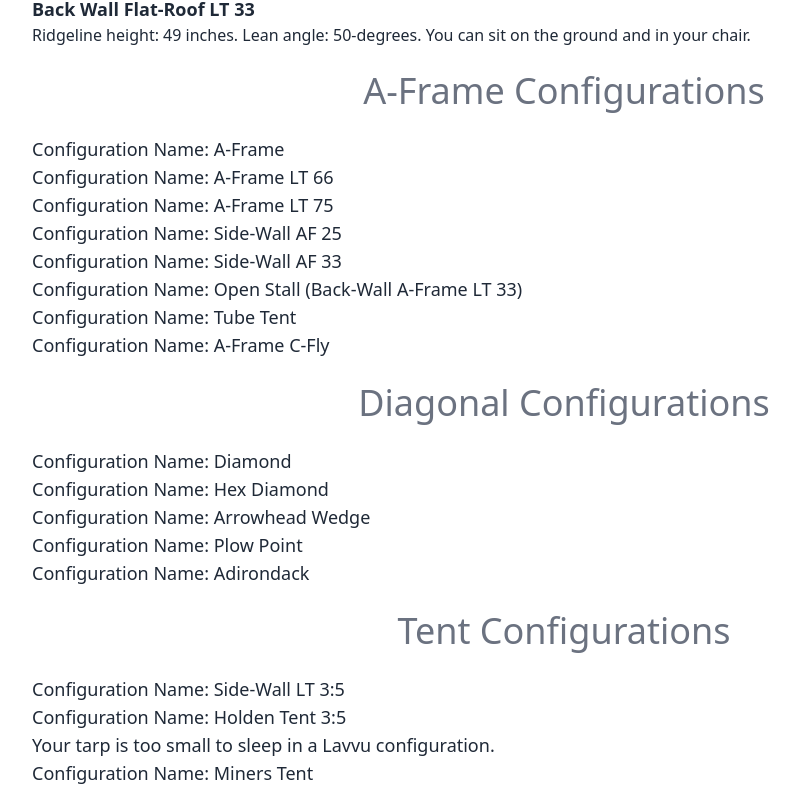
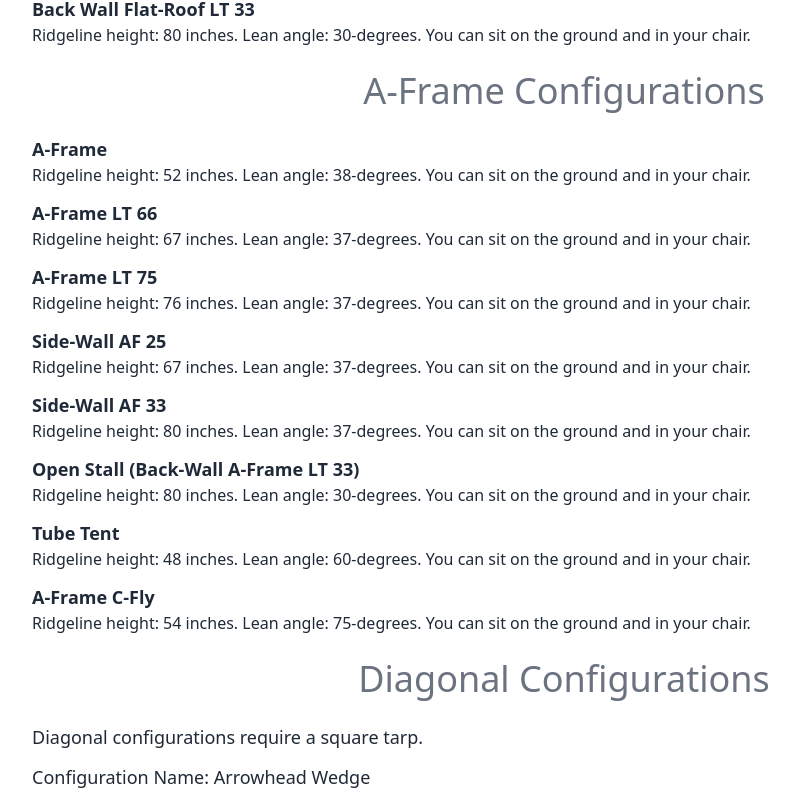
Before and after one commit to Kernix13/tarp-configurations, a React (Create React App) app: page /results in a window 1280 px wide. Shown: the part 717-1509 px from the top of the page, without its empty margins (76-875 px from the left). Built offline with nearby package versions, Linux system fonts and the light colour scheme.

Commit message:
Updating components

```diff
--- a/src/App.js
+++ b/src/App.js
@@ -24,7 +24,7 @@ function App() {
   const [chairHeight, setChairHeight] = useState(46);
   const [chairDepth, setChairDepth] = useState(30);
   const [tarpLength, setTarpLength] = useState(7);
-  const [tarpWidth, setTarpWidth] = useState(7);
+  const [tarpWidth, setTarpWidth] = useState(14);
 
   return (
     <TarpContext.Provider value={{ height, setHeight, bodyWidth, setBodyWidth, chairHeight, setChairHeight, chairDepth, setChairDepth, tarpLength, setTarpLength, tarpWidth, setTarpWidth }}>
--- a/src/components/Config_AF.js
+++ b/src/components/Config_AF.js
@@ -5,14 +5,13 @@ function Config_AF() {
   const state = useContext(TarpContext);
 
   const sitHeight = state.height / 2;
-  const sitDepth = (state.height * 7) / 32;
 
   const deg2Rad = Math.PI / 180;
   let outputObj = [];
   let finalObj = [];
   let cover = 0;
 
-  const userTarp = [8, 10];
+  const userTarp = [state.tarpLength, state.tarpWidth];
 
   class Config_AF {
     constructor(configName, len, width, mult1) {
@@ -67,15 +66,21 @@ function Config_AF() {
 
   // console.log(finalObj);
 
-  // if (outputObj2[2]["sitTarpHtClear"] > 3) {
-  //   console.log(outputObj2[2]["sitTarpHtClear"]);
-  // }
-
   return (
     <div>
-      <p>Configuration Name: {finalObj[0][2].configName}</p>
-      <p>Configuration Name: {finalObj[1][2].configName}</p>
-      <p>Configuration Name: {finalObj[2][2].configName}</p>
+      {finalObj.map((type, index) => (
+        <div key={index}>
+          <h3 className="font-bold">{type[2].configName}</h3>
+          {type[2].coverClear <= 0 ? (
+            "Tarp width too small for sleeping based on your body width. Try a larger tarp or a different configuration."
+          ) : (
+            <p className="mb-3 text-base">
+              Ridgeline height: {type[2].ridgeHeight} inches. Lean angle: {type[2].angle}-degrees. {type[2].sitTarpHtClear > 0 ? " You can sit on the ground" : "There is not room to sit in this design (consider using guylines to stake to the ground)"}
+              {type[2].chairTarpHtClear > 0 ? " and in your chair." : "."}
+            </p>
+          )}
+        </div>
+      ))}
     </div>
   );
 }
--- a/src/components/Config_AF_CFly.js
+++ b/src/components/Config_AF_CFly.js
@@ -5,14 +5,13 @@ function Config_AF_CFly() {
   const state = useContext(TarpContext);
 
   const sitHeight = state.height / 2;
-  const sitDepth = (state.height * 7) / 32;
 
   const deg2Rad = Math.PI / 180;
   let outputObj = [];
   let finalObj = [];
   let cover = 0;
 
-  const userTarp = [8, 16];
+  const userTarp = [state.tarpLength, state.tarpWidth];
 
   class Config_AF_CFly {
     constructor(configName, len, width, mult1) {
@@ -58,7 +57,20 @@ function Config_AF_CFly() {
 
   return (
     <div>
-      <p>Configuration Name: {finalObj[0][2].configName}</p>
+      {finalObj.map((type, index) => (
+        <div key={index}>
+          <h3 className="font-bold">{type[2].configName}</h3>
+          {type[2].sleepDiagClr <= 0 && type[2].sleepClear <= 0 ? (
+            "Tarp length too small for sleeping based on your height."
+          ) : (
+            <p className="mb-3 text-base">
+              Ridgeline height: {type[2].ridgeHeight} inches. Lean angle: {type[2].angle}-degrees. {type[2].sitTarpHtClear > 0 ? " You can sit on the ground" : "There is enough not height to sit in this design"}
+              {type[2].chairTarpHtClear > 0 ? " and in your chair." : "."}
+              <br /> {type[2].sleepClear <= 0 ? "Note: you have to sleep along the tarp diagonal because the length is too small." : null}
+            </p>
+          )}
+        </div>
+      ))}
     </div>
   );
 }
--- a/src/components/Config_Dia.js
+++ b/src/components/Config_Dia.js
@@ -5,14 +5,13 @@ function Config_Dia() {
   const state = useContext(TarpContext);
 
   const sitHeight = state.height / 2;
-  const sitDepth = (state.height * 7) / 32;
 
   const deg2Rad = Math.PI / 180;
   let outputObj = [];
   let finalObj = [];
   let cover = 0;
 
-  const userTarp = [8, 8];
+  const userTarp = [state.tarpLength, state.tarpWidth];
 
   class Config_Dia {
     constructor(configName, len, width, mult1) {
@@ -63,11 +62,32 @@ function Config_Dia() {
 
   // console.log(finalObj);
 
-  return (
-    <div>
-      <p>Configuration Name: {finalObj[0][2].configName}</p>
-    </div>
-  );
+  if (finalObj.length === 0) {
+    return (
+      <div>
+        {/* <h3 className="font-bold">Tube Tent</h3> */}
+        <p className="mb-3">Diagonal configurations require a square tarp.</p>
+      </div>
+    );
+  } else {
+    return (
+      <div>
+        {finalObj.map((type, index) => (
+          <div key={index}>
+            <h3 className="font-bold">{type[2].configName}</h3>
+            {type[2].coverClear <= 0 ? (
+              "Tarp width too small for sleeping based on your body width. Try a larger tarp or a different configuration."
+            ) : (
+              <p className="mb-3 text-base">
+                Ridgeline height: {type[2].ridgeHeight} inches. Lean angle: {type[2].angle}-degrees. {type[2].sitTarpHtClear > 0 ? " You can sit on the ground" : "There is not room to sit in this design (consider using guylines to stake to the ground)"}
+                {type[2].chairTarpHtClear > 0 ? " and in your chair." : "."}
+              </p>
+            )}
+          </div>
+        ))}
+      </div>
+    );
+  }
 }
 
 export default Config_Dia;
--- a/src/components/Config_FR.js
+++ b/src/components/Config_FR.js
@@ -5,7 +5,6 @@ function Config_FR() {
   const state = useContext(TarpContext);
 
   const sitHeight = state.height / 2;
-  const sitDepth = (state.height * 7) / 32;
 
   const deg2Rad = Math.PI / 180;
 
--- a/src/components/Config_FR_CFly.js
+++ b/src/components/Config_FR_CFly.js
@@ -65,7 +65,7 @@ function Config_FR_CFly() {
             "Tarp length too small for sleeping based on your height."
           ) : (
             <p className="mb-3 text-base">
-              Ridgeline height: {type[2].ridgeHeight} inches. Lean angle: {type[2].angle}-degrees. {type[2].sitTarpHtClear > 0 ? " You can sit on the ground" : "There is not room to sit in this design"}
+              Ridgeline height: {type[2].ridgeHeight} inches. Lean angle: {type[2].angle}-degrees. {type[2].sitTarpHtClear > 0 ? " You can sit on the ground" : "There is enough not height to sit in this design"}
               {type[2].chairTarpHtClear > 0 ? " and in your chair." : "."}
               <br /> {type[2].sleepClear <= 0 ? "Note: you have to sleep along the tarp diagonal because the length is too small." : null}
             </p>
--- a/src/components/Config_HexDia.js
+++ b/src/components/Config_HexDia.js
@@ -5,14 +5,13 @@ function Config_HexDia() {
   const state = useContext(TarpContext);
 
   const sitHeight = state.height / 2;
-  const sitDepth = (state.height * 7) / 32;
 
   const deg2Rad = Math.PI / 180;
   let outputObj = [];
   let finalObj = [];
   let cover = 0;
 
-  const userTarp = [8, 8];
+  const userTarp = [state.tarpLength, state.tarpWidth];
 
   class Config_HexDia {
     constructor(configName, len, width) {
@@ -57,11 +56,24 @@ function Config_HexDia() {
     Hex_Diamond.calcs();
   }
 
-  // console.log(finalObj);
+  console.log(finalObj);
 
   return (
     <div>
-      <p>Configuration Name: {finalObj[0][2].configName}</p>
+      {/* <p>Configuration Name: {finalObj[0][2].configName}</p> */}
+      {finalObj.map((type, index) => (
+        <div key={index}>
+          <h3 className="font-bold">{type[2].configName}</h3>
+          {type[2].coverClear <= 0 ? (
+            "Tarp width too small for sleeping based on your body width. Try a larger tarp or a different configuration."
+          ) : (
+            <p className="mb-3 text-base">
+              Ridgeline height: {type[2].ridgeHeight} inches. Lean angle: {type[2].angle}-degrees. {type[2].sitTarpHtClear > 0 ? " You can sit on the ground" : "There is not room to sit in this design (consider using guylines to stake to the ground)"}
+              {type[2].chairTarpHtClear > 0 ? " and in your chair." : "."}
+            </p>
+          )}
+        </div>
+      ))}
     </div>
   );
 }
--- a/src/components/Config_LT.js
+++ b/src/components/Config_LT.js
@@ -88,7 +88,7 @@ function Config_LT() {
             <p className="mb-3 text-base">
               Ridgeline height: {type[2].ridgeHeight} inches. Lean angle: {type[2].angle}-degrees. {type[2].sitTarpHtClear > 0 ? " You can sit on the ground" : "Ridgeline too low to sit in this design (consider using guylines to raise the ridgeline)"}
               {type[2].chairTarpHtClear > 0 ? " and in your chair." : "."}
-              <br /> {type[2].sleepClear <= 0 ? "Note: you have to sleep along the tarp diagonal because the length is too small." : null}
+              <br /> {type[2].sleepClear <= 0 ? "Note: you have to sleep along the tarp cover diagonal because the length is too small." : null}
             </p>
           )}
         </div>
--- a/src/components/Config_OS.js
+++ b/src/components/Config_OS.js
@@ -12,7 +12,8 @@ function Config_OS() {
   let finalObj = [];
   let cover = 0;
 
-  const userTarp = [8, 10];
+  // const userTarp = [8, 10];
+  const userTarp = [state.tarpLength, state.tarpWidth];
 
   class Config_OS {
     constructor(configName, len, width, mult1, mult2) {
@@ -23,6 +24,7 @@ function Config_OS() {
       this.mult2 = mult2;
     }
 
+    // Change to 37, 75?
     alpha = 30;
     beta = 50;
 
@@ -64,7 +66,20 @@ function Config_OS() {
 
   return (
     <div>
-      <p>Configuration Name: {finalObj[0][2].configName}</p>
+      {finalObj.map((type, index) => (
+        <div key={index}>
+          <h3 className="font-bold">{type[2].configName}</h3>
+          {type[2].sleepDiagClr <= 0 && type[2].sleepClear <= 0 ? (
+            "Tarp length too small for sleeping based on your height."
+          ) : (
+            <p className="mb-3 text-base">
+              Ridgeline height: {type[2].ridgeHeight} inches. Lean angle: {type[2].angle}-degrees. {type[2].sitTarpHtClear > 0 ? " You can sit on the ground" : "There is not room to sit in this design (consider using guylines to stake to the ground)"}
+              {type[2].chairTarpHtClear > 0 ? " and in your chair." : "."}
+              <br /> {type[2].sleepClear <= 0 ? "Note: you have to sleep along the tarp diagonal because the length is too small." : null}
+            </p>
+          )}
+        </div>
+      ))}
     </div>
   );
 }
--- a/src/components/Config_SWAF.js
+++ b/src/components/Config_SWAF.js
@@ -5,14 +5,13 @@ function Config_SWAF() {
   const state = useContext(TarpContext);
 
   const sitHeight = state.height / 2;
-  const sitDepth = (state.height * 7) / 32;
 
   const deg2Rad = Math.PI / 180;
   let outputObj = [];
   let finalObj = [];
   let cover = 0;
 
-  const userTarp = [8, 10];
+  const userTarp = [state.tarpLength, state.tarpWidth];
 
   class Config_SWAF {
     constructor(configName, len, width, mult1, mult2) {
@@ -24,7 +23,7 @@ function Config_SWAF() {
     }
 
     alpha = 37;
-    beta = 75;
+    beta = 60;
 
     calcs() {
       const l = this.len * 12;
@@ -65,14 +64,21 @@ function Config_SWAF() {
 
   // console.log(finalObj);
 
-  // if (outputObj2[2]["sitTarpHtClear"] > 3) {
-  //   console.log(outputObj2[2]["sitTarpHtClear"]);
-  // }
-
   return (
     <div>
-      <p>Configuration Name: {finalObj[0][2].configName}</p>
-      <p>Configuration Name: {finalObj[1][2].configName}</p>
+      {finalObj.map((type, index) => (
+        <div key={index}>
+          <h3 className="font-bold">{type[2].configName}</h3>
+          {type[2].coverClear <= 0 ? (
+            "Tarp width too small for sleeping based on your body width. Try a larger tarp or a different configuration."
+          ) : (
+            <p className="mb-3 text-base">
+              Ridgeline height: {type[2].ridgeHeight} inches. Lean angle: {type[2].angle}-degrees. {type[2].sitTarpHtClear > 0 ? " You can sit on the ground" : "There is not room to sit in this design (consider using guylines to stake to the ground)"}
+              {type[2].chairTarpHtClear > 0 ? " and in your chair." : "."}
+            </p>
+          )}
+        </div>
+      ))}
     </div>
   );
 }
--- a/src/components/Config_TT.js
+++ b/src/components/Config_TT.js
@@ -5,14 +5,14 @@ function Config_TT() {
   const state = useContext(TarpContext);
 
   const sitHeight = state.height / 2;
-  const sitDepth = (state.height * 7) / 32;
 
   const deg2Rad = Math.PI / 180;
   let outputObj = [];
   let finalObj = [];
   let cover = 0;
 
-  const userTarp = [8, 16];
+  // const userTarp = [6, 12];
+  const userTarp = [state.tarpLength, state.tarpWidth];
 
   class Config_TT {
     constructor(configName, len, width, mult1, mult2) {
@@ -59,11 +59,32 @@ function Config_TT() {
 
   // console.log(finalObj);
 
-  return (
-    <div>
-      <p>Configuration Name: {finalObj[0][2].configName}</p>
-    </div>
-  );
+  if (finalObj.length === 0) {
+    return (
+      <div>
+        <h3 className="font-bold">Tube Tent</h3>
+        <p className="mb-3 text-base">This configuration requires a 1:2 ratio rectangular tarp.</p>
+      </div>
+    );
+  } else {
+    return (
+      <div>
+        {finalObj.map((type, index) => (
+          <div key={index}>
+            <h3 className="font-bold">{type[2].configName}</h3>
+            {type[2].coverClear <= 0 ? (
+              "Tarp width too small for sleeping based on your body width. Try a larger tarp or a different configuration."
+            ) : (
+              <p className="mb-3 text-base">
+                Ridgeline height: {type[2].ridgeHeight} inches. Lean angle: {type[2].angle}-degrees. {type[2].sitTarpHtClear > 0 ? " You can sit on the ground" : "There is not room to sit in this design (consider using guylines to stake to the ground)"}
+                {type[2].chairTarpHtClear > 0 ? " and in your chair." : "."}
+              </p>
+            )}
+          </div>
+        ))}
+      </div>
+    );
+  }
 }
 
 export default Config_TT;
```
Also changed, not shown: 1 other file (tests, documents, lock files or other folders).
